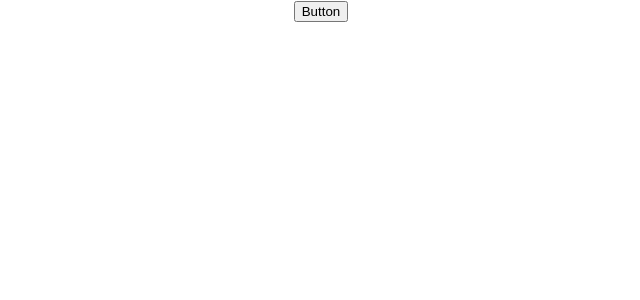
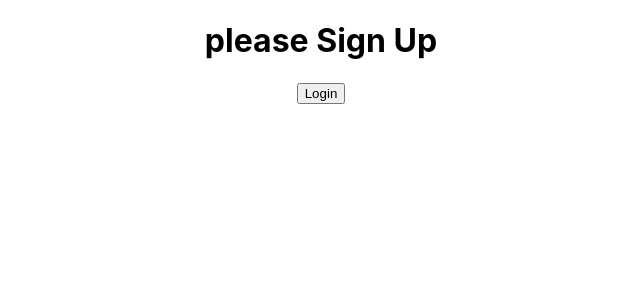
Before and after one commit to tjddnjs8643/React-Practice, a React (Create React App) app in the folder my-app/: page / in a window 1280 px wide. Shown: the top 300 px of the page, without its empty margins (319-959 px from the left). Built offline with nearby package versions, Linux system fonts and the light colour scheme.

Commit message:
conditional render

```diff
--- a/my-app/src/App.js
+++ b/my-app/src/App.js
@@ -2,13 +2,15 @@
 import './App.css';
 
 import FunctionalComponent from './Component/2-5 State/FunctionalComponent';
+import Condition from './Component/2-8. ConditionalRendring/Condition';
 //import ClassComponent from './Component/2-6. LifeCycle/ClassComponent';
- import Event from './Component/2-7. Event/Event';
+//  import Event from './Component/2-7. Event/Event';
 
 function App() {
   return (
     <div className="App">
-      <Event/>
+      <Condition/>
+      {/* <Event/> */}
 
       {/* <ClassComponent/> */}
       {/* <FunctionalComponent/> */}
--- /dev/null
+++ b/my-app/src/Component/2-8. ConditionalRendring/Condition.jsx
@@ -0,0 +1,58 @@
+import React, { useState } from 'react'
+
+
+
+function UserGreeting(props){
+    return <h1>{props.name}, Welcome. It's {props.count} times.</h1>;
+}
+
+function GuestGreeting(props){
+
+
+    return <h1>please Sign Up</h1>;
+    }
+
+
+function Greeting(props){
+
+    // eslint-disable-next-line no-lone-blocks
+
+
+    return( <div>
+        {props.isLoggedIn ? <div><UserGreeting name="jimmy" count={0}/>
+
+        </div>
+        : <div><GuestGreeting/> </div>
+    }
+    </div>);
+}
+
+
+export default function Condition() {
+
+
+    const [isLoggedIn,setIsLoggedIn] = useState(false);
+
+    let button;
+    // eslint-disable-next-line no-lone-blocks
+    const handleLoginClick = () =>{
+        console.log('login');
+        setIsLoggedIn(true);
+    }
+    const handleLogoutClick = () =>{
+        console.log('logout');
+        setIsLoggedIn(false);
+    }
+
+
+
+    return (
+        <div>
+            <Greeting isLoggedIn ={isLoggedIn} />
+            {isLoggedIn ? <button onClick={handleLogoutClick}>Logout</button>
+            : <button  onClick ={handleLoginClick}>Login</button>}
+
+
+        </div>
+    )
+}
```
